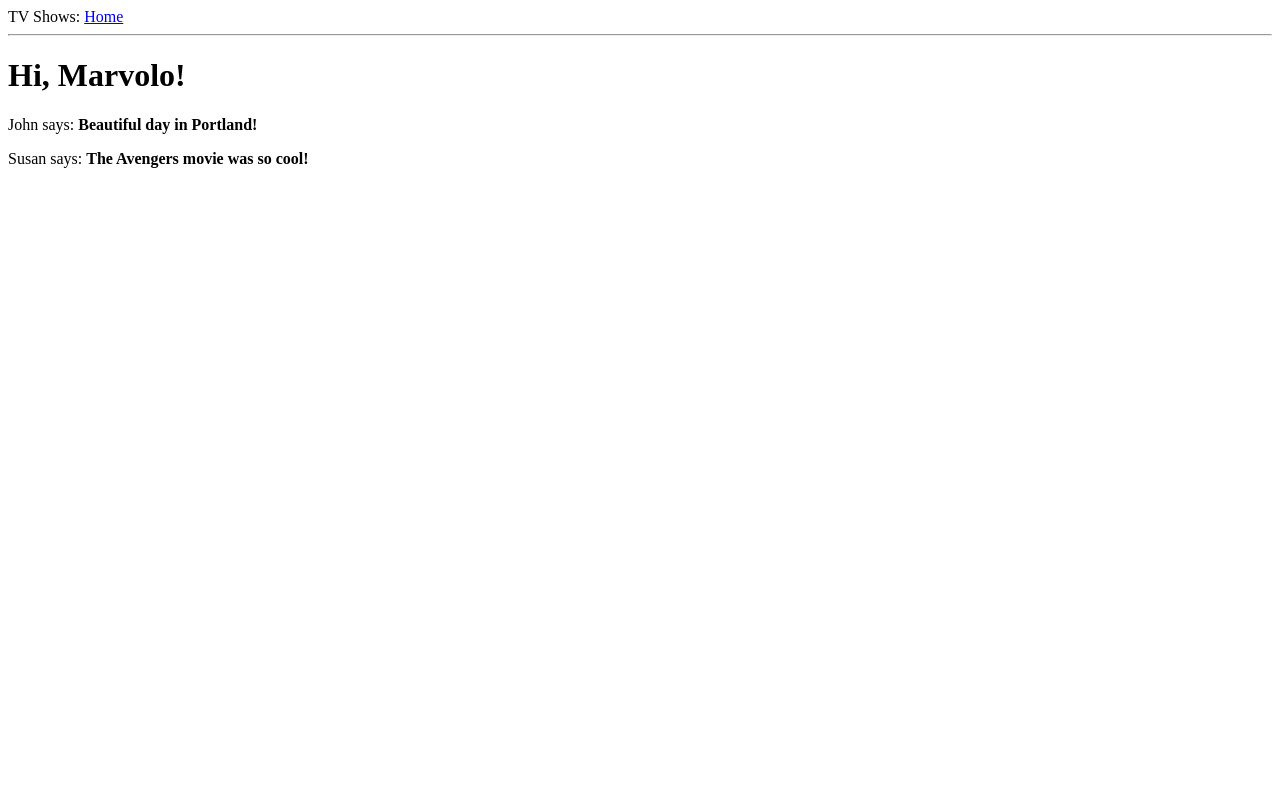
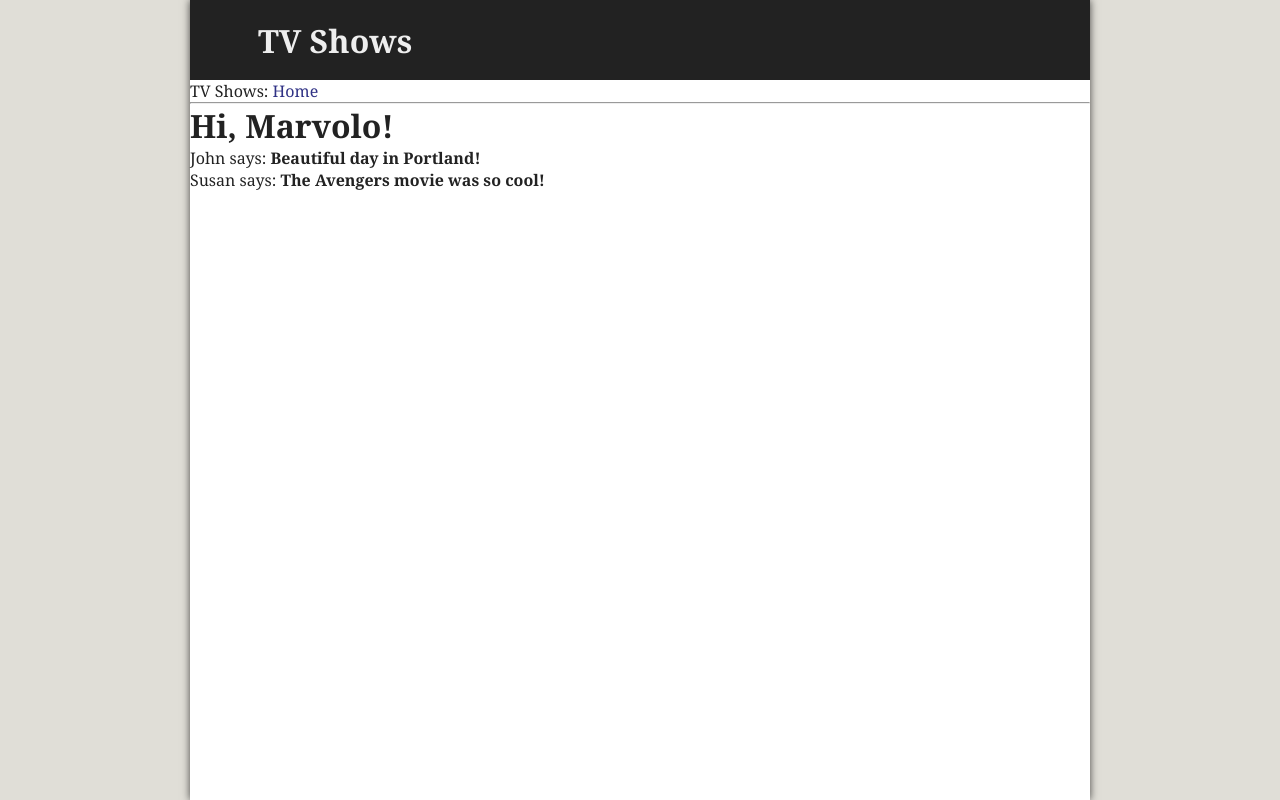
Before and after one commit to happyraul/tv, a Flask app: page / in a window 1280 px wide. Run offline with Flask 2, Linux system fonts and the light colour scheme.

Commit message:
added header block to base template

```diff
--- a/app/templates/base.html
+++ b/app/templates/base.html
@@ -5,10 +5,20 @@
   {% else %}
   <title>TV Shows</title>
   {% endif %}
+  <link rel="stylesheet" type="text/css" href="/static/css/shows.css" />
 </head>
 <body>
+  <div class="root">
+    <div class="header">
+      <div class="pageheading">
+        {% block header %}{% endblock %}
+      </div>
+      <div class="userinfo">
+      </div>
+    </div>
     <div>TV Shows: <a href="/index">Home</a></div>
-    <hr>
+    <hr />
     {% block content %}{% endblock %}
+  </div>
 </body>
 </html>
--- a/app/templates/index.html
+++ b/app/templates/index.html
@@ -1,4 +1,7 @@
 {% extends "base.html" %}
+{% block header %}
+<h1>TV Shows</h1>
+{% endblock %}
 {% block content %}
 <h1>Hi, {{user.nickname}}!</h1>
 {% for post in posts %}
```
Lines whose indentation alone changed are shown as unchanged.
